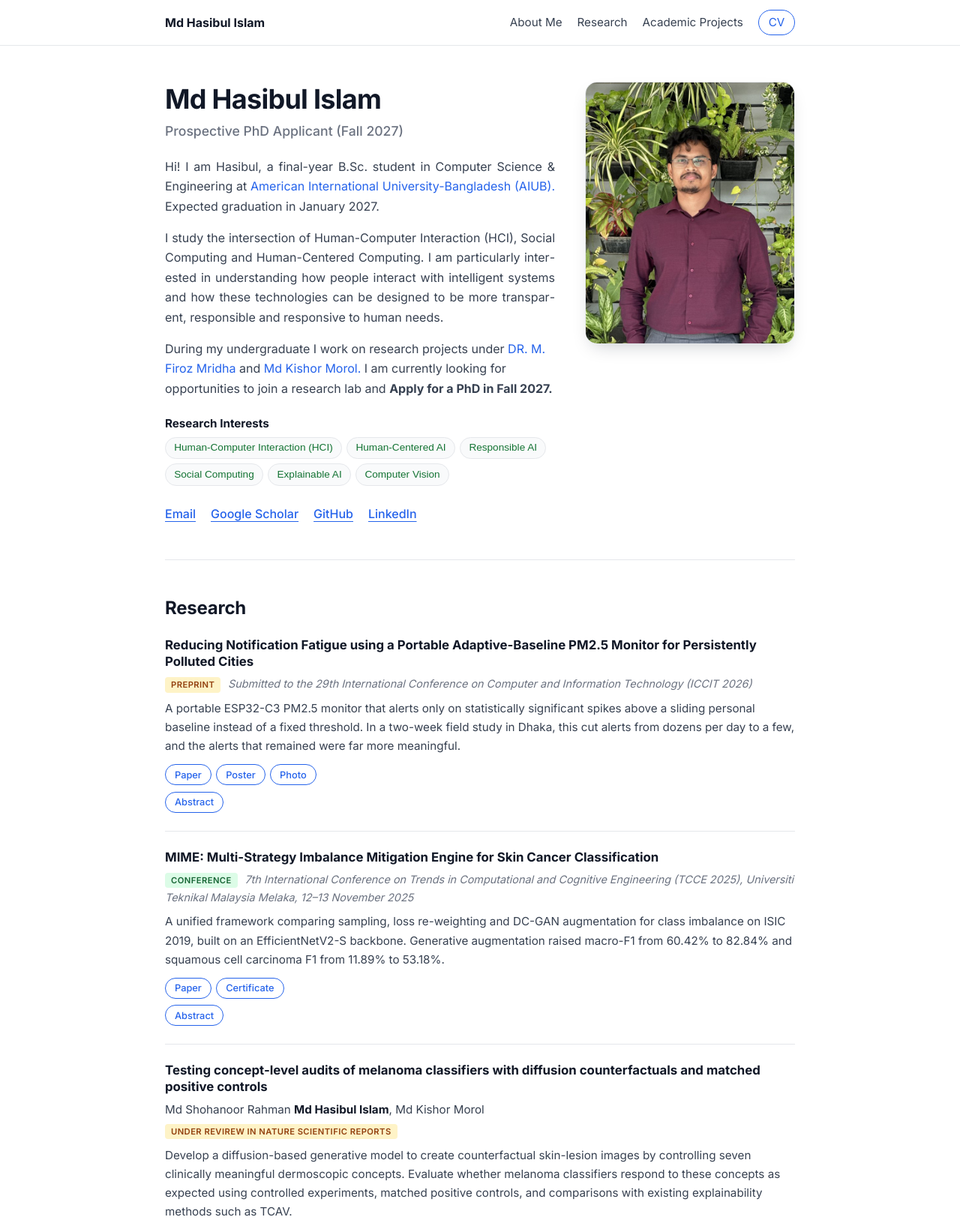
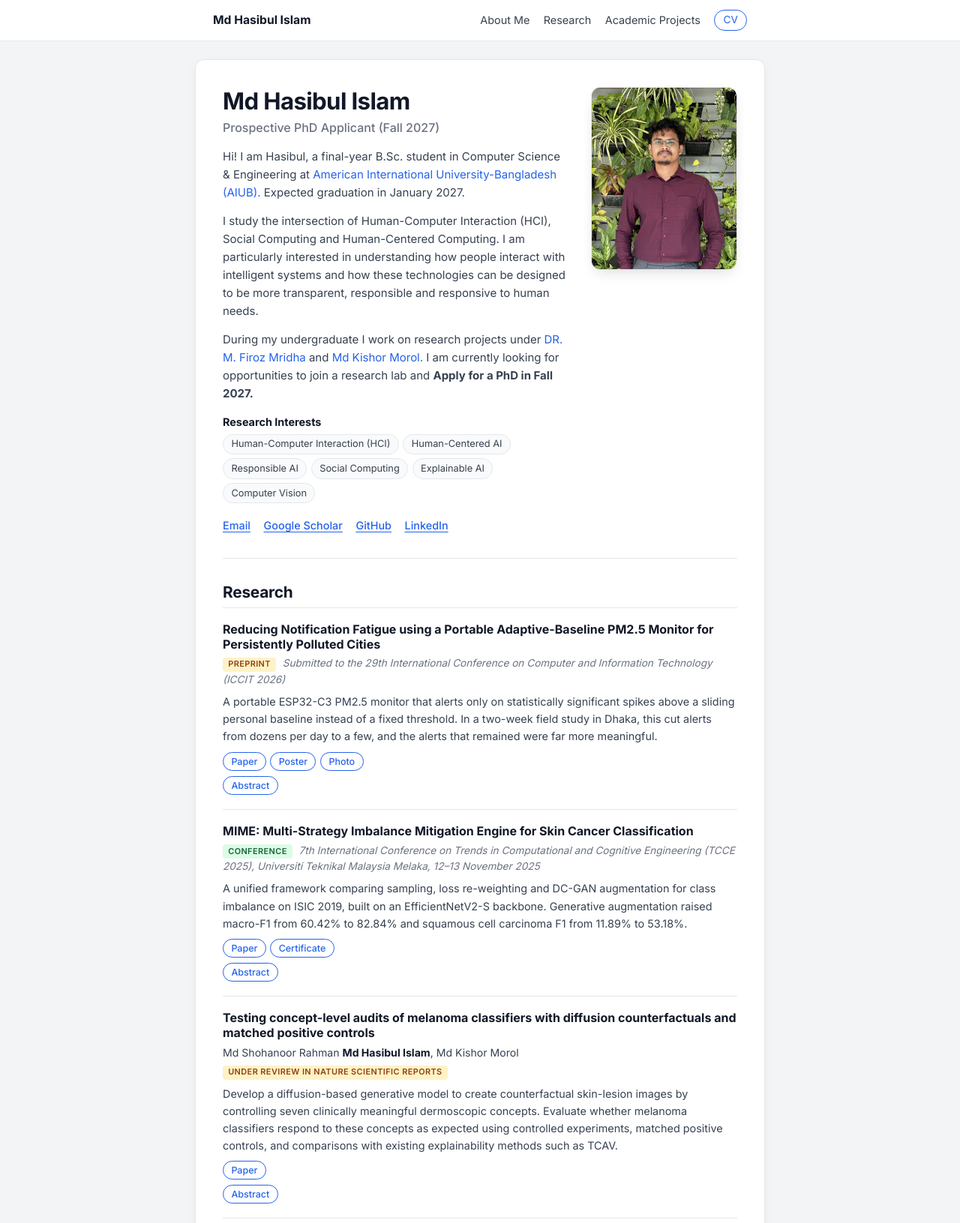
Before and after one commit to islamhasibul/islamhasibul.github.io, a plain HTML site: page index.html in a window 1280 px wide. Shown: the top 1631 px of the page at 75% size. Drawn offline with Linux system fonts and the light colour scheme.

Commit message:
Refactor styles for improved layout and readability
Updated CSS variables, adjusted layout for a more compact design, and modified styles for various elements to enhance readability and aesthetics.

```diff
--- a/style.css
+++ b/style.css
@@ -1,5 +1,6 @@
 :root {
   --bg: #ffffff;
+  --page-bg: #f3f4f6;      /* Soft gray backdrop so the main column looks like a poster sheet */
   --heading: #111827;
   --text: #374151;
   --muted: #6b7280;
@@ -7,162 +8,190 @@
   --link: #2563eb;
   --link-bg: #eff6ff;
   --surface: #f9fafb;
-  --max: 880px;
+  --max: 760px;            /* Shrunk from 880px to classic academic column width */
 }
 
 * { box-sizing: border-box; }
-
-html { scroll-behavior: smooth; scroll-padding-top: 72px; }
+html { scroll-behavior: smooth; scroll-padding-top: 64px; }
 
 body {
   margin: 0;
-  background: var(--bg);
+  background: var(--page-bg);
   color: var(--text);
   font-family: "Inter", system-ui, -apple-system, "Segoe UI", Roboto, sans-serif;
-  font-size: 16px;
-  line-height: 1.65;
+  font-size: 15px;         /* Slightly tighter academic body size */
+  line-height: 1.6;
   -webkit-font-smoothing: antialiased;
 }
-/* Arranges the list items side-by-side without bullet points */
-.tags {
-  list-style: none;
-  padding: 0;
-  margin: 0;
-  display: flex;
-  flex-wrap: wrap;
-  gap: 8px; /* Space between each tag */
-}
-
-/* Styles each interest with a soft green highlight */
-.tags li {
-  background-color: #e6f4ea; /* Soft green background */
-  color: #137333;            /* Dark green text for contrast */
-  border: 1px solid #ceead6; /* Optional subtle border */
-  padding: 6px 12px;
-  border-radius: 16px;       /* Rounded pill shape */
-  font-size: 0.9rem;
-  font-family: sans-serif;
-}
-
-.quick-links a {
-  text-decoration: underline;
-  text-underline-offset: 4px; /* Optional: adds clean spacing below the text */
-}
-.hero-text p {
-  text-align: justify;
-  hyphens: auto;
-  -webkit-hyphens: auto; /* Needed for Safari */
-  word-spacing: normal;
-}
-
 
 a { color: var(--link); text-decoration: none; }
 a:hover { text-decoration: underline; }
 
-h1, h2, h3 { color: var(--heading); line-height: 1.3; }
-h1 { font-size: 2.25rem; margin: 0 0 .25rem; letter-spacing: -0.02em; }
-h2 { font-size: 1.5rem; margin: 0 0 1.5rem; letter-spacing: -0.01em; }
-h3 { font-size: 1.05rem; margin: 0 0 .4rem; }
+h1, h2, h3 { color: var(--heading); line-height: 1.25; }
+h1 { font-size: 1.95rem; margin: 0 0 .2rem; letter-spacing: -0.02em; }
+h2 { font-size: 1.3rem; margin: 0 0 1.15rem; letter-spacing: -0.01em; border-bottom: 1px solid var(--divider); padding-bottom: .4rem; }
+h3 { font-size: 1rem; margin: 0 0 .35rem; }
 
-hr { border: 0; border-top: 1px solid var(--divider); margin: 3rem 0; }
-
+hr { border: 0; border-top: 1px solid var(--divider); margin: 2rem 0; }
 img { max-width: 100%; display: block; }
 
-.container { max-width: var(--max); margin: 0 auto; padding: 0 1.25rem; }
-
-/* Navigation */
+/* Navigation aligned to the shrunk 760px column */
 .nav {
   position: sticky;
   top: 0;
   z-index: 10;
-  background: rgba(255, 255, 255, .92);
+  background: rgba(255, 255, 255, .95);
   backdrop-filter: blur(8px);
   border-bottom: 1px solid var(--divider);
 }
-.nav-inner { display: flex; align-items: center; justify-content: space-between; height: 60px; }
-.nav-name { font-weight: 700; color: var(--heading); }
+
+.nav-inner {
+  max-width: var(--max);
+  margin: 0 auto;
+  padding: 0 1.5rem;
+  display: flex;
+  align-items: center;
+  justify-content: space-between;
+  height: 54px;
+}
+
+.nav-name { font-weight: 700; color: var(--heading); font-size: .98rem; }
 .nav-name:hover { text-decoration: none; }
-.nav-links { display: flex; gap: 1.25rem; align-items: center; font-size: .95rem; }
+.nav-links { display: flex; gap: 1.15rem; align-items: center; font-size: .9rem; }
 .nav-links a { color: var(--text); }
 .nav-links a:hover { color: var(--link); text-decoration: none; }
 .nav-links .nav-cv {
   color: var(--link);
   border: 1px solid var(--link);
-  padding: .2rem .8rem;
+  padding: .15rem .7rem;
   border-radius: 999px;
+  font-size: .85rem;
 }
 .nav-links .nav-cv:hover { background: var(--link); color: #fff; }
+
+/* Main Poster Sheet Container */
+main.container {
+  max-width: var(--max);
+  margin: 1.5rem auto 2.5rem;
+  padding: 2rem 2.25rem;
+  background: var(--bg);
+  border: 1px solid var(--divider);
+  border-radius: 12px;
+  box-shadow: 0 4px 20px -4px rgba(17, 24, 39, 0.06);
+}
+
+/* Fallback if .container is used outside <main> */
+.container {
+  max-width: var(--max);
+  margin: 0 auto;
+  padding: 0 1.5rem;
+}
 
 /* Hero */
 .hero {
   display: grid;
-  grid-template-columns: 65fr 35fr;
-  gap: 2.5rem;
+  grid-template-columns: 1fr 195px;  /* Compact fixed photo width for 760px layout */
+  gap: 2rem;
   align-items: start;
-  padding-top: 3rem;
+  padding-top: 0.25rem;
 }
-.subtitle { color: var(--muted); font-size: 1.1rem; font-weight: 500; margin: 0 0 1.25rem; }
+
+.subtitle { color: var(--muted); font-size: 1rem; font-weight: 500; margin: 0 0 1rem; }
+
+.hero-text p {
+  text-align: left;        /* Left-aligned prevents awkward wide word gaps in narrow columns */
+  margin: 0 0 .85rem;
+}
+
 .hero-photo img {
   width: 100%;
   height: auto;
   aspect-ratio: 4 / 5;
   object-fit: cover;
-  border-radius: 16px;
+  border-radius: 12px;
   border: 1px solid var(--divider);
-  box-shadow: 0 10px 25px -10px rgba(17, 24, 39, .25);
+  box-shadow: 0 8px 20px -8px rgba(17, 24, 39, .2);
 }
-.interests h3 { font-size: .95rem; margin-top: 1.5rem; }
 
-.tags { list-style: none; padding: 0; margin: .5rem 0 0; display: flex; flex-wrap: wrap; gap: .4rem; }
+.interests h3 { font-size: .9rem; margin-top: 1.1rem; }
+
+.tags {
+  list-style: none;
+  padding: 0;
+  margin: .4rem 0 0;
+  display: flex;
+  flex-wrap: wrap;
+  gap: .35rem;
+}
+
 .tags li {
   background: var(--surface);
   border: 1px solid var(--divider);
   border-radius: 999px;
-  padding: .15rem .7rem;
-  font-size: .85rem;
+  padding: .15rem .65rem;
+  font-size: .8rem;
+  color: var(--text);
 }
-.tags-sm li { font-size: .75rem; padding: .05rem .55rem; }
 
-.quick-links { display: flex; flex-wrap: wrap; gap: .5rem 1.25rem; margin-top: 1.5rem; font-weight: 500; }
+.tags-sm li { font-size: .72rem; padding: .05rem .5rem; }
 
-/* Research */
-.paper { padding: 1.5rem 0; border-bottom: 1px solid var(--divider); }
+.quick-links {
+  display: flex;
+  flex-wrap: wrap;
+  gap: .4rem 1.1rem;
+  margin-top: 1.1rem;
+  font-size: .9rem;
+  font-weight: 500;
+}
+
+.quick-links a { text-decoration: underline; text-underline-offset: 3px; }
+
+/* Research (Compact Academic List Style) */
+.paper { padding: 1.15rem 0; border-bottom: 1px solid var(--divider); }
 .paper:first-of-type { padding-top: 0; }
-.paper:last-of-type { border-bottom: 0; }
-.paper-media { display: grid; grid-template-columns: 200px 1fr; gap: 1.5rem; }
+.paper:last-of-type { border-bottom: 0; padding-bottom: 0; }
+
+.paper-media {
+  display: grid;
+  grid-template-columns: 155px 1fr;  /* Compact thumbnail fits 760px cleanly */
+  gap: 1.25rem;
+  align-items: start;
+}
+
 .paper-thumb img {
   width: 100%;
-  aspect-ratio: 3 / 4;
+  aspect-ratio: 4 / 3;
   object-fit: cover;
-  border-radius: 10px;
+  border-radius: 8px;
   border: 1px solid var(--divider);
 }
-.authors { margin: 0 0 .25rem; font-size: .95rem; }
+
+.authors { margin: 0 0 .2rem; font-size: .88rem; }
 .authors strong { color: var(--heading); }
-.venue { margin: 0 0 .5rem; font-size: .9rem; color: var(--muted); font-style: italic; }
-.summary { margin: 0 0 .75rem; font-size: .95rem; }
+.venue { margin: 0 0 .4rem; font-size: .85rem; color: var(--muted); font-style: italic; }
+.summary { margin: 0 0 .6rem; font-size: .9rem; }
 
 .badge {
   display: inline-block;
   font-style: normal;
-  font-size: .7rem;
+  font-size: .68rem;
   font-weight: 600;
   text-transform: uppercase;
   letter-spacing: .04em;
-  padding: .05rem .5rem;
-  margin-right: .35rem;
+  padding: .05rem .45rem;
+  margin-right: .3rem;
   border-radius: 4px;
   background: #fef3c7;
   color: #92400e;
 }
 .badge-pub { background: #dcfce7; color: #166534; }
 
-.pills { display: flex; flex-wrap: wrap; gap: .4rem; margin: .5rem 0; }
+.pills { display: flex; flex-wrap: wrap; gap: .35rem; margin: .4rem 0; }
 .pills a, details summary {
   display: inline-block;
-  font-size: .8rem;
+  font-size: .78rem;
   font-weight: 500;
-  padding: .15rem .75rem;
+  padding: .1rem .65rem;
   border: 1px solid var(--link);
   border-radius: 999px;
   color: var(--link);
@@ -175,63 +204,81 @@ details summary { cursor: pointer; list-style: none; }
 details summary::-webkit-details-marker { display: none; }
 details[open] summary { background: var(--link-bg); }
 details p {
-  font-size: .9rem;
+  font-size: .86rem;
   background: var(--surface);
   border-left: 3px solid var(--divider);
-  padding: .75rem 1rem;
-  margin: .6rem 0 0;
+  padding: .65rem .9rem;
+  margin: .5rem 0 0;
 }
 
-.poster-preview { display: block; margin-top: 1rem; max-width: 420px; }
+.poster-preview { display: block; margin-top: .85rem; max-width: 380px; }
 .poster-preview img { border-radius: 8px; border: 1px solid var(--divider); }
-.poster-preview span { display: block; font-size: .8rem; color: var(--muted); margin-top: .3rem; }
+.poster-preview span { display: block; font-size: .78rem; color: var(--muted); margin-top: .25rem; }
 
-/* Projects */
-.project-grid { display: grid; grid-template-columns: repeat(2, 1fr); gap: 1rem; }
+/* Projects (Single-column compact rows match the poster feel better than 2x2 cards) */
+.project-grid {
+  display: grid;
+  grid-template-columns: 1fr;
+  gap: .75rem;
+}
+
 .project {
   border: 1px solid var(--divider);
-  border-radius: 12px;
-  padding: 1.1rem 1.25rem;
+  border-radius: 8px;
+  padding: .85rem 1.1rem;
+  background: var(--surface);
   display: flex;
   flex-direction: column;
 }
-.project p { margin: 0 0 .75rem; font-size: .92rem; flex-grow: 1; }
+.project p { margin: 0 0 .5rem; font-size: .88rem; }
 .project .pills { margin-bottom: 0; }
 
-/* CV */
-.cv-block { margin-bottom: 1.75rem; }
-.cv-block h3 { font-size: 1rem; text-transform: uppercase; letter-spacing: .05em; color: var(--muted); margin-bottom: .75rem; }
-.cv-block ul { margin: .3rem 0 0; padding-left: 1.2rem; }
-.cv-item { display: flex; justify-content: space-between; gap: 1rem; margin-bottom: .75rem; }
-.date { color: var(--muted); font-size: .9rem; white-space: nowrap; }
+/* CV & Misc */
+.cv-block { margin-bottom: 1.4rem; }
+.cv-block h3 { font-size: .92rem; text-transform: uppercase; letter-spacing: .05em; color: var(--muted); margin-bottom: .6rem; }
+.cv-block ul { margin: .25rem 0 0; padding-left: 1.15rem; font-size: .92rem; }
+.cv-item { display: flex; justify-content: space-between; gap: 1rem; margin-bottom: .6rem; font-size: .92rem; }
+.date { color: var(--muted); font-size: .85rem; white-space: nowrap; }
 
 .btn {
   display: inline-block;
   background: var(--link);
   color: #fff;
   font-weight: 600;
-  padding: .6rem 1.25rem;
+  font-size: .9rem;
+  padding: .5rem 1.1rem;
   border-radius: 8px;
 }
 .btn:hover { background: #1d4ed8; text-decoration: none; }
 
-.footer { border-top: 1px solid var(--divider); margin-top: 3rem; padding-top: 1.25rem; padding-bottom: 2rem; color: var(--muted); font-size: .85rem; }
+.footer {
+  max-width: var(--max);
+  margin: 0 auto 2rem;
+  padding: 0 1.5rem;
+  color: var(--muted);
+  font-size: .82rem;
+  text-align: center;
+}
 
 /* Mobile */
 @media (max-width: 720px) {
-  .nav-inner { height: auto; flex-direction: column; align-items: flex-start; gap: .4rem; padding-top: .6rem; padding-bottom: .6rem; }
-  .nav-links { gap: .9rem; font-size: .88rem; flex-wrap: wrap; }
-  html { scroll-padding-top: 100px; }
-
-  .hero { grid-template-columns: minmax(0, 1fr); gap: 1.5rem; padding-top: 2rem; }
+  body { background: var(--bg); }
+  main.container {
+    margin: 0;
+    padding: 1.25rem;
+    border: 0;
+    border-radius: 0;
+    box-shadow: none;
+  }
+  .nav-inner { height: auto; flex-direction: column; align-items: flex-start; gap: .4rem; padding: .6rem 1.25rem; }
+  .nav-links { gap: .9rem; font-size: .86rem; flex-wrap: wrap; }
+  html { scroll-padding-top: 96px; }
+  .hero { grid-template-columns: minmax(0, 1fr); gap: 1.25rem; padding-top: .5rem; }
   .hero-text, .paper-body { min-width: 0; overflow-wrap: anywhere; }
-  .hero-photo { order: -1; justify-self: center; width: 200px; }
+  .hero-photo { order: -1; justify-self: center; width: 170px; }
   .hero-photo img { border-radius: 50%; aspect-ratio: 1 / 1; object-position: center 20%; }
-  .hero-text { text-align: left; }
-  h1 { font-size: 1.85rem; }
-
+  h1 { font-size: 1.7rem; }
   .paper-media { grid-template-columns: minmax(0, 1fr); }
-  .paper-thumb { max-width: 240px; }
-  .project-grid { grid-template-columns: minmax(0, 1fr); }
+  .paper-thumb { max-width: 220px; }
   .cv-item { flex-direction: column; gap: .1rem; }
 }
```
